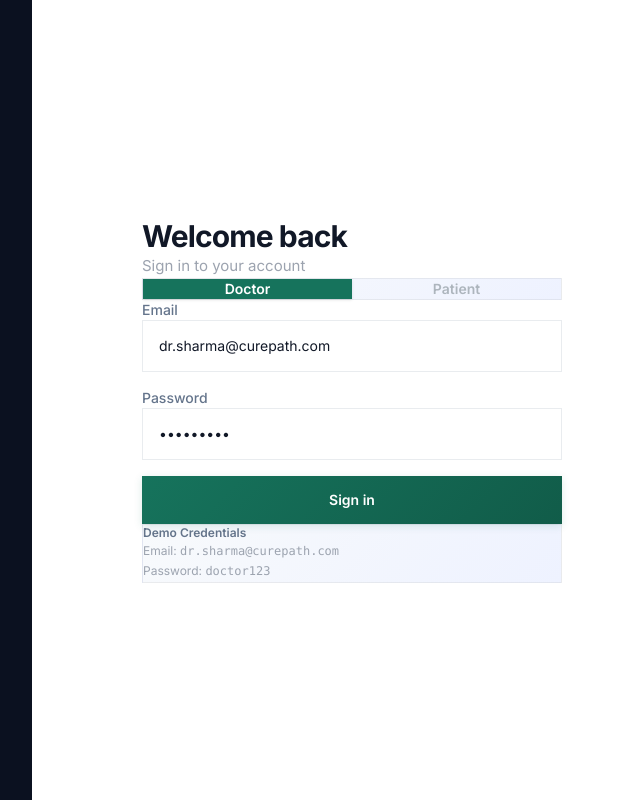
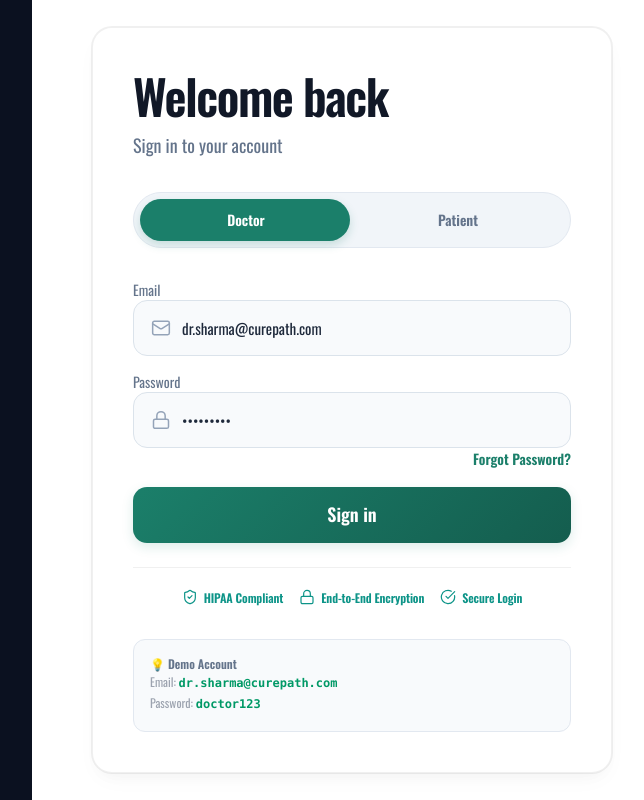
Before and after one commit to dewanggandhi01/CurePath, a Next.js app: page / in a window 1280 px wide. Shown: the whole page, without its empty margins (608-1252 px from the left). Built offline with nearby package versions, Linux system fonts and the light colour scheme.

Commit message:
design: complete premium redesign of login page with rounded exemptions, input icons, toggle pill, and trust elements

```diff
--- a/app/globals.css
+++ b/app/globals.css
@@ -799,7 +799,7 @@ svg, svg.lucide {
 }
 
 /* ========== ENFORCE COMPLETELY SHARP CORNERS GLOBALLY ========== */
-*, *::before, *::after {
+*:not(.rounded-exempt):not(.rounded-exempt *):not(.animate-spin):not([class*="animate-spin"]):not(.spinner):not([class*="spinner"]) {
   border-radius: 0px !important;
 }
 
@@ -828,6 +828,295 @@ svg, svg.lucide {
   background-color: var(--bg);
   overflow: hidden;
   width: 100%;
+}
+
+/* ========== PREMIUM REDESIGNED LOGIN STYLES ========== */
+.login-page-container {
+  font-family: Oswald, Montserrat, Arial, sans-serif !important;
+}
+
+.login-page-container input,
+.login-page-container select,
+.login-page-container textarea,
+.login-page-container button {
+  font-family: Oswald, Montserrat, Arial, sans-serif !important;
+}
+
+/* Centered Login Card */
+.login-card {
+  background: var(--card-bg) !important;
+  border: 1px solid var(--card-border) !important;
+  border-radius: 20px !important;
+  box-shadow:
+    0 10px 25px -5px rgba(0, 0, 0, 0.03),
+    0 8px 16px -6px rgba(0, 0, 0, 0.03),
+    0 0 0 1px var(--card-border) !important;
+  padding: 40px !important;
+  width: 100% !important;
+  max-width: 520px !important;
+  margin: auto !important;
+  transition: all 0.3s ease !important;
+}
+
+[data-theme="dark"] .login-card {
+  background: var(--card-bg-glass) !important;
+  backdrop-filter: blur(12px) !important;
+  border-color: rgba(255, 255, 255, 0.08) !important;
+  box-shadow:
+    0 20px 40px rgba(0, 0, 0, 0.4),
+    0 0 0 1px rgba(255, 255, 255, 0.08) !important;
+}
+
+/* Inputs */
+.login-input-wrapper {
+  position: relative;
+  display: flex;
+  align-items: center;
+}
+
+.login-input-wrapper .input-icon {
+  position: absolute;
+  left: 18px;
+  color: #94a3b8;
+  transition: color 0.3s ease;
+  pointer-events: none;
+  z-index: 10;
+}
+
+.login-input {
+  height: 56px !important;
+  border-radius: 14px !important;
+  padding: 0 16px 0 48px !important;
+  border: 1px solid #dbe3eb !important;
+  background: #f8fafc !important;
+  color: #1e293b !important;
+  font-size: 15px !important;
+  transition: all 0.3s ease !important;
+  width: 100% !important;
+  outline: none !important;
+}
+
+[data-theme="dark"] .login-input {
+  background: #111a2e !important;
+  border-color: #243352 !important;
+  color: #f1f5f9 !important;
+}
+
+.login-input:hover {
+  border-color: #cbd5e1 !important;
+}
+
+[data-theme="dark"] .login-input:hover {
+  border-color: #3b4f76 !important;
+}
+
+.login-input:focus {
+  border-color: #1b7f6a !important;
+  box-shadow: 0 0 0 4px rgba(27,127,106,0.12) !important;
+  background: var(--bg-primary) !important;
+}
+
+[data-theme="dark"] .login-input:focus {
+  border-color: #1b7f6a !important;
+  background: #0b1120 !important;
+}
+
+.login-input-wrapper:focus-within .input-icon {
+  color: #1b7f6a;
+}
+
+/* Heading Hierarchy */
+.login-h1 {
+  font-size: 48px !important;
+  font-weight: 800 !important;
+  line-height: 1.15 !important;
+  letter-spacing: -0.03em !important;
+  margin-bottom: 8px !important;
+}
+
+@media (max-width: 640px) {
+  .login-h1 {
+    font-size: 36px !important;
+  }
+}
+
+.login-subtitle {
+  font-size: 18px !important;
+  color: #64748b !important;
+  margin-bottom: 32px !important;
+  font-weight: 500 !important;
+}
+
+[data-theme="dark"] .login-subtitle {
+  color: #94a3b8 !important;
+}
+
+/* Doctor / Patient Toggle (Pill Style) */
+.login-toggle-container {
+  display: flex;
+  border-radius: 999px !important;
+  padding: 6px !important;
+  background: #f1f5f9 !important;
+  border: 1px solid #e2e8f0 !important;
+  margin-bottom: 32px !important;
+  position: relative;
+  width: 100%;
+}
+
+[data-theme="dark"] .login-toggle-container {
+  background: #111a2e !important;
+  border-color: #243352 !important;
+}
+
+.login-toggle-btn {
+  position: relative;
+  flex: 1;
+  padding: 10px 0 !important;
+  font-size: 14px !important;
+  font-weight: 600 !important;
+  color: #64748b !important;
+  text-transform: capitalize;
+  z-index: 10;
+  transition: color 0.3s ease;
+  border-radius: 999px !important;
+  border: none !important;
+  background: transparent !important;
+  cursor: pointer;
+  height: auto !important;
+}
+
+[data-theme="dark"] .login-toggle-btn {
+  color: #94a3b8 !important;
+}
+
+.login-toggle-btn.active {
+  color: white !important;
+}
+
+.login-toggle-slider {
+  position: absolute;
+  top: 6px;
+  bottom: 6px;
+  left: 6px;
+  border-radius: 999px !important;
+  background: #1b7f6a !important;
+  z-index: 1;
+  box-shadow: 0 4px 10px rgba(27,127,106,0.2);
+}
+
+/* Login Button */
+.login-btn-premium {
+  height: 56px !important;
+  border-radius: 14px !important;
+  font-size: 18px !important;
+  font-weight: 600 !important;
+  background: linear-gradient(135deg, #1b7f6a, #145d4e) !important;
+  color: white !important;
+  border: none !important;
+  cursor: pointer;
+  box-shadow: 0 4px 12px rgba(27,127,106,0.15) !important;
+  transition: all 0.3s cubic-bezier(0.16, 1, 0.3, 1) !important;
+  width: 100% !important;
+  display: inline-flex !important;
+  align-items: center !important;
+  justify-content: center !important;
+  gap: 8px !important;
+}
+
+.login-btn-premium:hover {
+  transform: translateY(-2px) !important;
+  box-shadow: 0 12px 24px rgba(27,127,106,0.25) !important;
+  background: linear-gradient(135deg, #20967e, #176d5c) !important;
+}
+
+.login-btn-premium:active {
+  transform: translateY(0px) !important;
+}
+
+/* Forgot Password Link */
+.forgot-password-link {
+  font-size: 14px !important;
+  color: #1b7f6a !important;
+  font-weight: 600 !important;
+  text-decoration: none !important;
+  transition: color 0.2s ease !important;
+}
+
+.forgot-password-link:hover {
+  color: #145d4e !important;
+  text-decoration: underline !important;
+}
+
+/* Demo Credentials Card */
+.demo-account-card {
+  background: #f8fafc !important;
+  border: 1px solid #e2e8f0 !important;
+  border-radius: 12px !important;
+  padding: 16px !important;
+  margin-top: 32px !important;
+  transition: all 0.3s ease !important;
+}
+
+[data-theme="dark"] .demo-account-card {
+  background: #111a2e !important;
+  border-color: #243352 !important;
+}
+
+/* Trust Elements Badge Group */
+.trust-badge-group {
+  display: flex;
+  align-items: center;
+  justify-content: center;
+  gap: 16px;
+  flex-wrap: wrap;
+  margin-top: 24px !important;
+  border-top: 1px solid var(--card-border);
+  padding-top: 20px !important;
+}
+
+.trust-badge-item {
+  display: inline-flex;
+  align-items: center;
+  gap: 6px;
+  font-size: 12px !important;
+  font-weight: 600 !important;
+  color: #0d9488 !important;
+  letter-spacing: -0.01em;
+}
+
+/* Logo styling */
+.login-brand-logo {
+  width: 100px;
+  height: 100px;
+  background: linear-gradient(135deg, #1b7f6a, #115c49);
+  display: flex;
+  align-items: center;
+  justify-content: center;
+  margin: 0 auto 24px auto;
+  box-shadow: 0 8px 32px rgba(27,127,106,0.3);
+  transition: all 0.3s ease;
+  border-radius: 24px !important;
+}
+
+@media (min-width: 768px) {
+  .login-brand-logo {
+    width: 180px;
+    height: 180px;
+    margin: 0 0 32px 0;
+    border-radius: 36px !important;
+  }
+}
+
+/* Responsive Panel Heights on Mobile */
+@media (max-width: 768px) {
+  .left-panel {
+    min-height: 40vh !important;
+    height: 40vh !important;
+  }
+  .right-panel {
+    min-height: 60vh !important;
+    padding: 32px 16px !important;
+  }
 }
 
 @keyframes showBars {
@@ -861,6 +1150,15 @@ svg, svg.lucide {
     linear-gradient(var(--c1),var(--c1));
   background-position: 0% 7%, 100% 21%, 0% 35%, 100% 49%, 0% 63%, 100% 77%, 0% 91%;
   animation: showBars 3.5s;
+}
+
+@media (max-width: 768px) {
+  .login-anim-header::after {
+    opacity: 0.4 !important;
+    width: 60% !important;
+    left: 20% !important;
+    background-size: 60% 7% !important;
+  }
 }
 
 @keyframes showText {
--- a/app/page.tsx
+++ b/app/page.tsx
@@ -3,16 +3,10 @@
 import { useState } from "react";
 import { useRouter } from "next/navigation";
 import { motion } from "framer-motion";
-import { CheckCircle, Pill } from "lucide-react";
+import { CheckCircle, Pill, Mail, Lock, ShieldCheck } from "lucide-react";
 import { login } from "@/lib/auth";
 import { seedData } from "@/lib/data";
 import { ToastProvider, useToast } from "@/components/Toast";
-
-const features = [
-  "Secure digital prescriptions",
-  "Access anywhere, anytime",
-  "Complete medical history",
-];
 
 const demoCredentials: Record<string, { email: string; password: string }> = {
   doctor: { email: "dr.sharma@curepath.com", password: "doctor123" },
@@ -59,115 +53,111 @@ function LoginForm() {
     }, 600);
   };
 
-  const orbVariants = {
-    animate1: {
-      y: [0, 30, -30, 0],
-      x: [0, -15, 15, 0],
-      transition: {
-        duration: 10,
-        repeat: Infinity,
-        ease: "easeInOut" as const,
-      },
-    },
-    animate2: {
-      y: [0, -25, 25, 0],
-      x: [0, 20, -20, 0],
-      transition: {
-        duration: 12,
-        repeat: Infinity,
-        ease: "easeInOut" as const,
-      },
-    },
-    animate3: {
-      y: [0, 15, -15, 0],
-      x: [0, 15, -15, 0],
-      transition: {
-        duration: 14,
-        repeat: Infinity,
-        ease: "easeInOut" as const,
-      },
-    },
-  };
-
   return (
-    <div className="min-h-screen grid grid-cols-1 lg:grid-cols-2" style={{ background: "var(--bg-primary)" }}>
+    <div className="min-h-screen grid grid-cols-1 lg:grid-cols-2 login-page-container rounded-exempt" style={{ background: "var(--bg-primary)" }}>
       {/* Left Column - Álvaro Montoro Animation Header */}
-      <header className="login-anim-header">
+      <header className="login-anim-header left-panel">
         <div>
+          {/* Logo container rounded-exempt */}
+          <div className="rounded-exempt login-brand-logo">
+            <Pill className="text-white w-1/2 h-1/2 animate-pulse" />
+          </div>
           <h1>CurePath</h1>
           <p>Healthcare</p>
         </div>
       </header>
 
-      {/* Right panel - Form */}
-      <div className="flex items-center justify-center p-6 sm:p-10" style={{ background: "var(--bg-primary)" }}>
+      {/* Right panel - Form inside login card */}
+      <div className="flex items-center justify-center p-4 sm:p-10 right-panel" style={{ background: "var(--bg-primary)" }}>
         <motion.div
           initial={{ opacity: 0, y: 20 }}
           animate={{ opacity: 1, y: 0 }}
           transition={{ duration: 0.5 }}
-          className="w-full max-w-[420px]"
+          className="w-full max-w-[520px]"
         >
+          <div className="login-card">
+            <h1 className="login-h1 tracking-tight" style={{ color: "var(--text-primary)" }}>
+              Welcome back
+            </h1>
+            <p className="login-subtitle">Sign in to your account</p>
 
-          <h2 className="text-2xl sm:text-3xl font-bold tracking-tight mb-1.5" style={{ color: "var(--text-primary)" }}>
-            Welcome back
-          </h2>
-          <p className="text-[15px] mb-8" style={{ color: "var(--text-muted)" }}>Sign in to your account</p>
-
-          {/* Role selector tab animation */}
-          <div className="flex rounded-xl p-1 mb-8" style={{ background: "var(--bg-secondary)", border: "1px solid var(--card-border)" }}>
-            {(["doctor", "patient"] as const).map((r) => (
+            {/* Role selector sliding pill toggle */}
+            <div className="login-toggle-container">
+              <motion.div
+                className="login-toggle-slider"
+                initial={false}
+                animate={{
+                  left: role === "doctor" ? "6px" : "calc(50% + 2px)",
+                  width: "calc(50% - 8px)",
+                }}
+                transition={{ type: "spring", stiffness: 350, damping: 30 }}
+              />
               <button
-                key={r}
+                key="doctor"
                 type="button"
-                onClick={() => switchRole(r)}
-                className={`relative flex-1 py-2.5 rounded-lg text-sm font-semibold transition-all capitalize z-10 ${
-                  role === r
-                    ? "text-white"
-                    : "text-gray-500 hover:text-gray-700 dark:text-gray-400 dark:hover:text-gray-200"
-                }`}
+                onClick={() => switchRole("doctor")}
+                className={`login-toggle-btn ${role === "doctor" ? "active" : ""}`}
               >
-                {role === r && (
-                  <motion.div
-                    layoutId="login-role-bg"
-                    className="absolute inset-0 bg-primary-500 rounded-lg -z-10 shadow-sm"
-                    transition={{ type: "spring", stiffness: 380, damping: 30 }}
-                  />
-                )}
-                {r}
+                doctor
               </button>
-            ))}
+              <button
+                key="patient"
+                type="button"
+                onClick={() => switchRole("patient")}
+                className={`login-toggle-btn ${role === "patient" ? "active" : ""}`}
+              >
+                patient
+              </button>
             </div>
 
             <form onSubmit={handleSubmit} className="flex flex-col gap-4">
               <div>
                 <label className="block text-sm font-medium mb-1.5" style={{ color: "var(--text-secondary)" }}>Email</label>
+                <div className="login-input-wrapper">
+                  <Mail className="input-icon w-5 h-5" />
                   <input
                     type="email"
                     value={email}
                     onChange={(e) => setEmail(e.target.value)}
-                className="input"
+                    className="login-input"
                     placeholder="Enter your email"
                     required
                   />
                 </div>
+              </div>
 
               <div>
                 <label className="block text-sm font-medium mb-1.5" style={{ color: "var(--text-secondary)" }}>Password</label>
+                <div className="login-input-wrapper">
+                  <Lock className="input-icon w-5 h-5" />
                   <input
                     type="password"
                     value={password}
                     onChange={(e) => setPassword(e.target.value)}
-                className="input"
+                    className="login-input"
                     placeholder="Enter your password"
                     required
                   />
+                </div>
+                {/* Forgot Password Link right-aligned */}
+                <div className="flex justify-end mt-2">
+                  <a
+                    href="#"
+                    className="forgot-password-link"
+                    onClick={(e) => {
+                      e.preventDefault();
+                      toast("info", "Demo Login Only", "Please use the preconfigured credentials provided at the bottom of the card.");
+                    }}
+                  >
+                    Forgot Password?
+                  </a>
+                </div>
               </div>
 
               <button
                 type="submit"
                 disabled={loading}
-              className="btn btn-primary w-full mt-2"
-              style={{ height: 48 }}
+                className="login-btn-premium mt-4"
               >
                 {loading ? (
                   <>
@@ -180,16 +170,28 @@ function LoginForm() {
               </button>
             </form>
 
-          <div
-            className="mt-8 rounded-xl p-4 border"
-            style={{ background: "var(--bg-secondary)", borderColor: "var(--card-border)" }}
-          >
-            <p className="text-xs font-semibold mb-1" style={{ color: "var(--text-secondary)" }}>Demo Credentials</p>
+            {/* Trust Elements Badges */}
+            <div className="trust-badge-group">
+              <span className="trust-badge-item">
+                <ShieldCheck className="w-4 h-4" /> HIPAA Compliant
+              </span>
+              <span className="trust-badge-item">
+                <Lock className="w-4 h-4" /> End-to-End Encryption
+              </span>
+              <span className="trust-badge-item">
+                <CheckCircle className="w-4 h-4" /> Secure Login
+              </span>
+            </div>
+
+            {/* Demo Credentials Section inside Card */}
+            <div className="demo-account-card">
+              <p className="text-xs font-semibold mb-1" style={{ color: "var(--text-secondary)" }}>💡 Demo Account</p>
               <p className="text-xs leading-relaxed" style={{ color: "var(--text-muted)" }}>
-              Email: <span className="font-mono">{demoCredentials[role].email}</span>
+                Email: <span className="font-mono text-emerald-600 dark:text-emerald-400 font-semibold">{demoCredentials[role].email}</span>
                 <br />
-              Password: <span className="font-mono">{demoCredentials[role].password}</span>
+                Password: <span className="font-mono text-emerald-600 dark:text-emerald-400 font-semibold">{demoCredentials[role].password}</span>
               </p>
+            </div>
           </div>
         </motion.div>
       </div>
```
Lines whose indentation alone changed are shown as unchanged.
